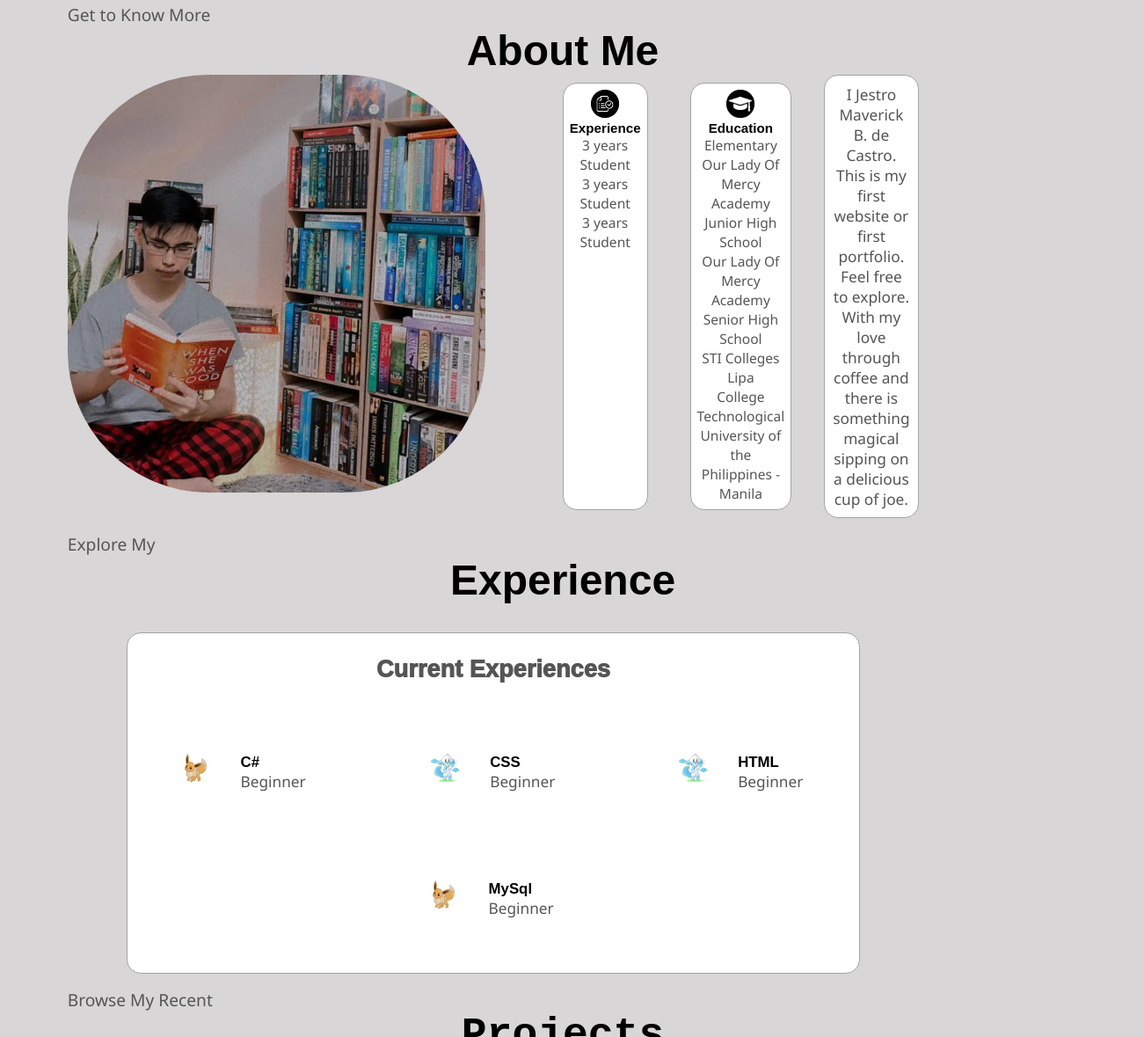
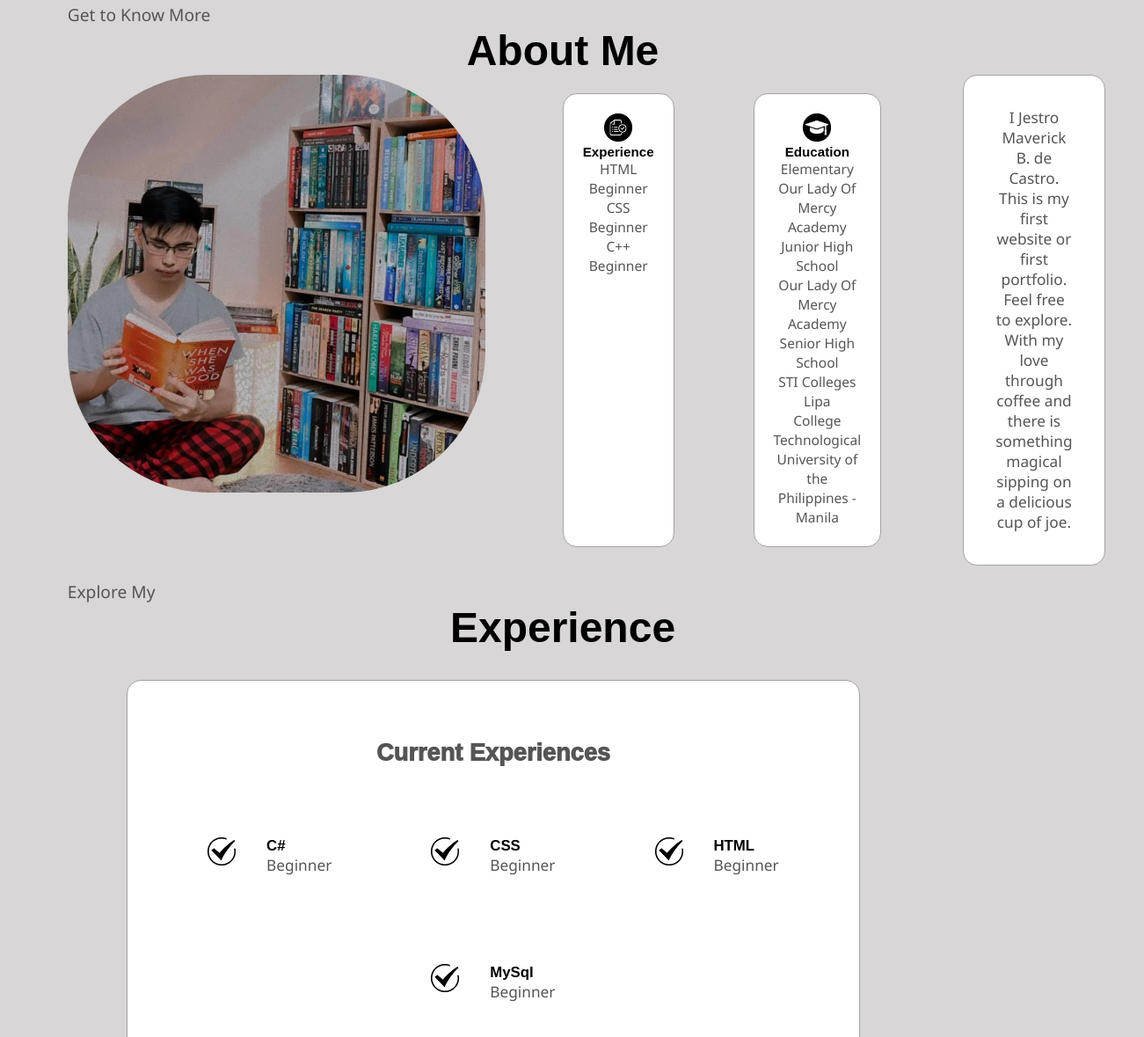
Before and after one commit to JesDC/DC-WEB-DEV, a plain HTML site: page index.html in a window 1280 px wide. Shown: the part 909-2088 px from the top of the page at 88% size, 1301 px wide, since content can reach past the window. Drawn offline with Linux system fonts and the light colour scheme; a web font is replaced by a local one.

Commit message:
Update on index.html and style.css

```diff
--- a/index.html
+++ b/index.html
@@ -99,9 +99,9 @@
             <div class="details-container">
               <img src="./assets/Exp.png" alt="experience icon" class="icon" />
               <h3>Experience</h3>
-              <p>3 years <br />Student</p>
-              <p>3 years <br />Student</p>
-              <p>3 years <br />Student</p>
+              <p>HTML <br />Beginner</p>
+              <p>CSS <br />Beginner</p>
+              <p>C++ <br />Beginner</p>
             </div>
             <div class="details-container">
               <img src="./assets/Educ.png" alt="education icon" class="icon" />
@@ -141,7 +141,7 @@
             <div class="article-container">
               <article>
                 <img
-                  src="./assets/P (1).png"
+                  src="./assets/checklist.png"
                   alt="Experience icon"
                   class="icon"
                 />
@@ -152,7 +152,7 @@
               </article>
               <article>
                 <img
-                  src="./assets/P (1).png"
+                  src="./assets/checklist.png"
                   alt="Experience icon"
                   class="icon"
                 />
@@ -163,7 +163,7 @@
               </article>
               <article>
                 <img
-                  src="./assets/P (2).png"
+                  src="./assets/checklist.png"
                   alt="Experience icon"
                   class="icon"
                 />
@@ -174,7 +174,7 @@
               </article>
               <article>
                 <img
-                  src="./assets/P (2).png"
+                  src="./assets/checklist.png"
                   alt="Experience icon"
                   class="icon"
                 />
--- a/style.css
+++ b/style.css
@@ -283,6 +283,7 @@ section {
 .about-details-container {
   display: flex;
   margin-right: 20%;
+  gap: 90px;
   font-size: 90%;
 }
 
@@ -292,9 +293,8 @@ section {
 }
 
 .details-container {
-  padding: 2rem;
   font-family: sans-serif;
-  padding: 3%;
+  padding: 8%;
   background: white;
   border-radius: 1rem;
   border: rgb(53, 53, 53) 0.1rem solid;
@@ -340,7 +340,7 @@ section {
   display: flex;
   text-align: initial;
   flex-wrap: wrap;
-  flex-direction:row-reverse;
+  flex-direction: row-reverse;
   gap: 4rem;
   justify-content: space-around;
 }
```
